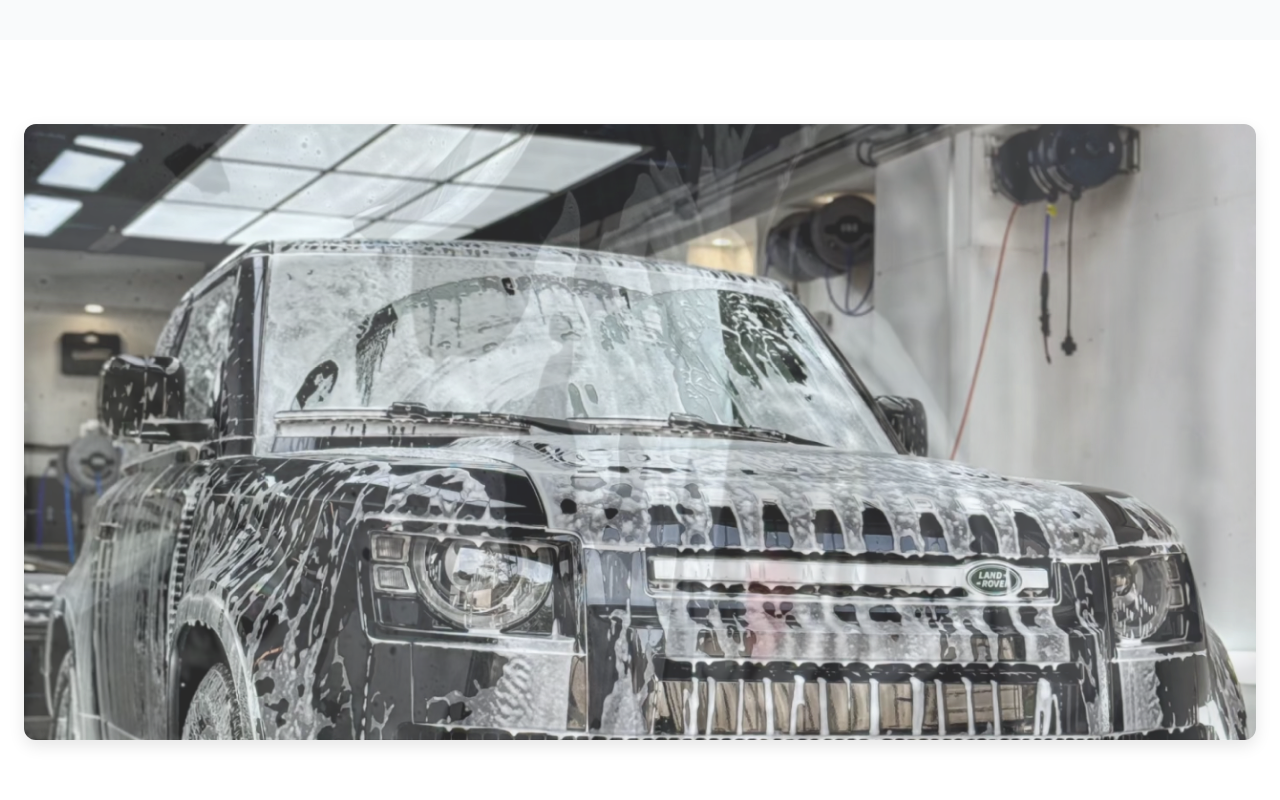
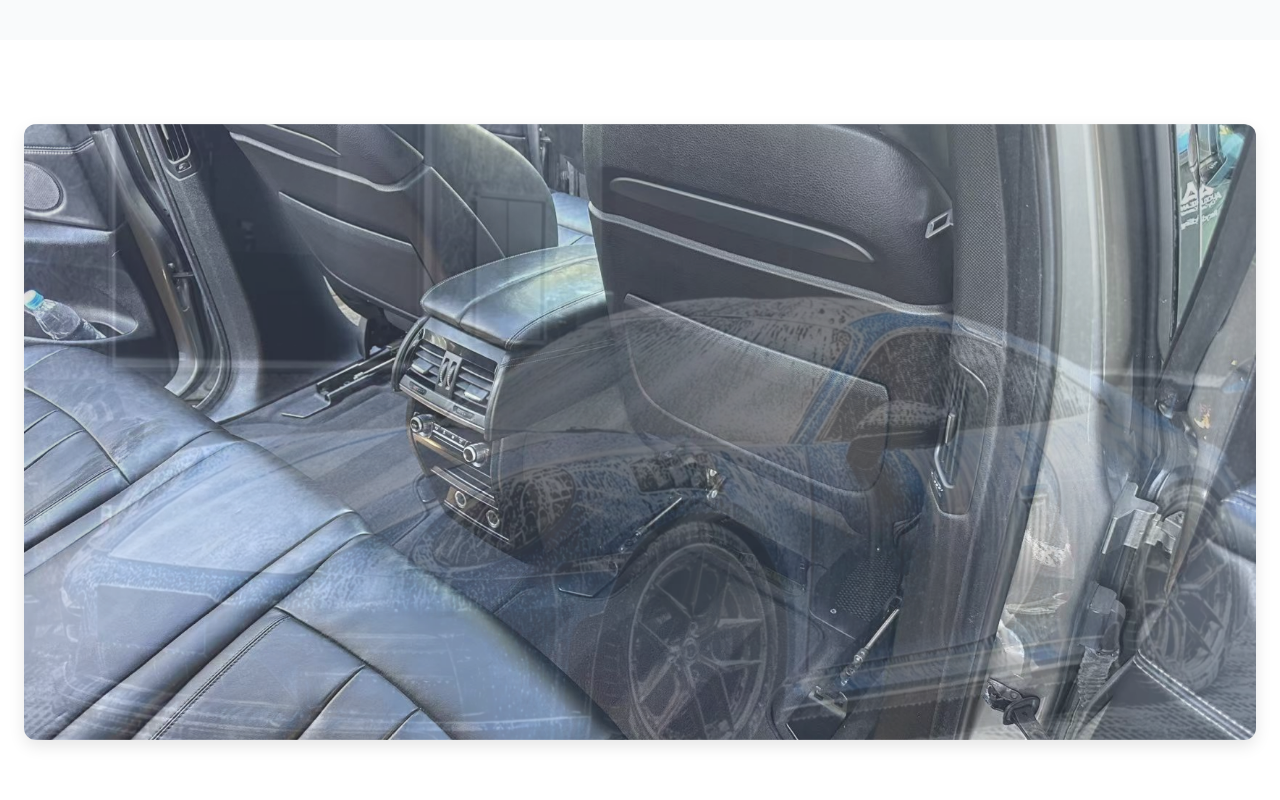
Before and after one commit to Wang-Ruikai/Detail-lab-web, a React (Vite) app: page / in a window 1280 px wide. Shown: the part 1720-2520 px from the top of the page. Built offline with nearby package versions, Linux system fonts and the light colour scheme.

Commit message:
update: SEO meta, favicon, OG image settings

```diff
--- a/src/Carousel.jsx
+++ b/src/Carousel.jsx
@@ -2,13 +2,13 @@ import React, { useState, useEffect } from 'react';
 import './Carousel.css';
 
 const images = [
+  '/images/wash6.jpg',
+  '/images/wash7.jpg',
   '/images/wash1.jpg',
   '/images/wash2.jpg',
   '/images/wash3.jpg',
   '/images/wash4.jpg',
   '/images/wash5.jpg',
-  '/images/wash6.jpg',
-  '/images/wash7.jpg',
 ];
 
 export default function Carousel() {
--- a/src/HomePage.jsx
+++ b/src/HomePage.jsx
@@ -4,7 +4,7 @@ import Carousel from "./Carousel";
 import LuxuryPackages from "./LuxuryPackages";
 import Pricing from "./Pricing";
 
-const heroImages = ["/images/wash1.jpg", "/images/wash2.jpg", "/images/wash3.jpg", "/images/wash4.jpg","/images/wash6.jpg", "/images/wash7.jpg",];
+const heroImages = ["/images/wash6.jpg", "/images/wash7.jpg","/images/wash1.jpg", "/images/wash2.jpg", "/images/wash3.jpg", "/images/wash4.jpg"];
 
 export default function HomePage() {
   const [currentImageIndex, setCurrentImageIndex] = useState(0);
```
